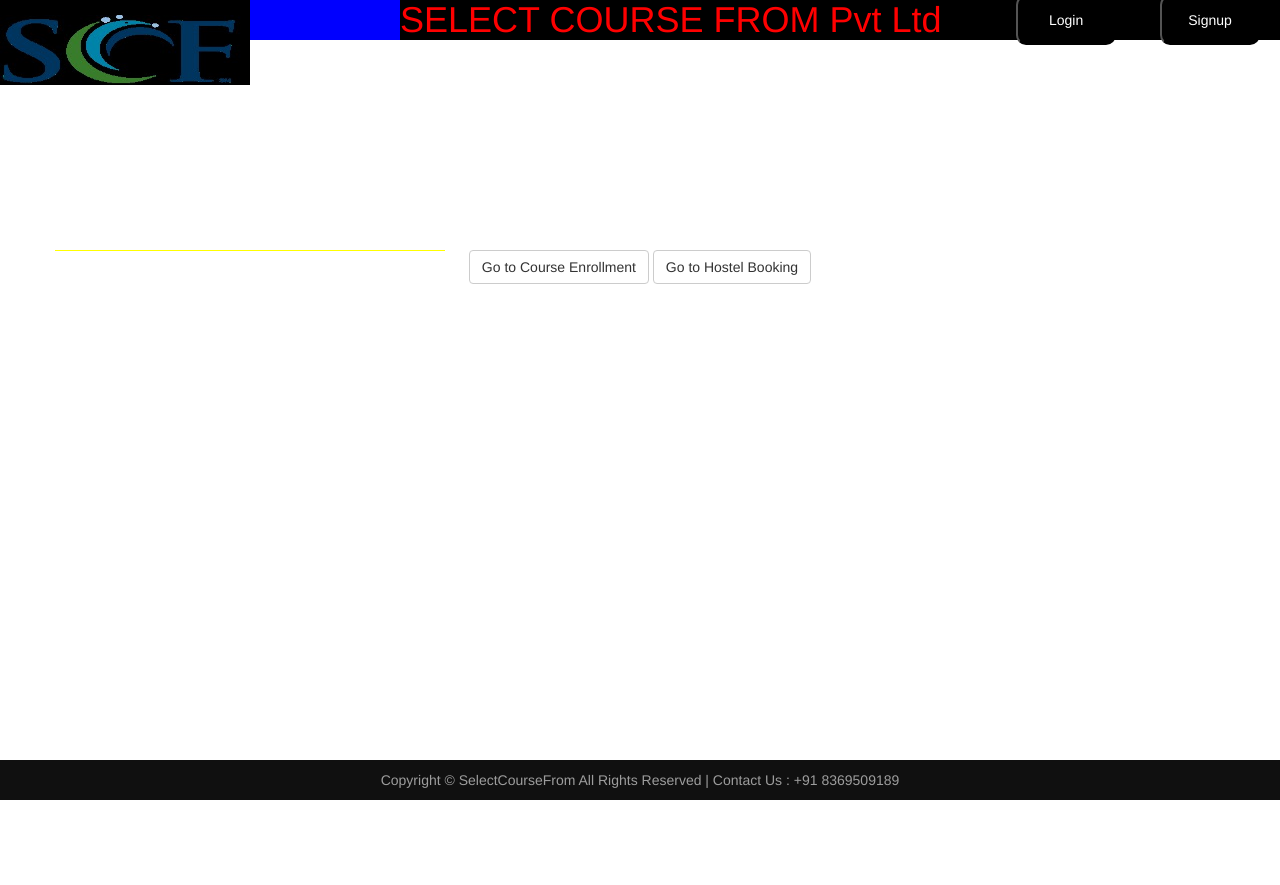
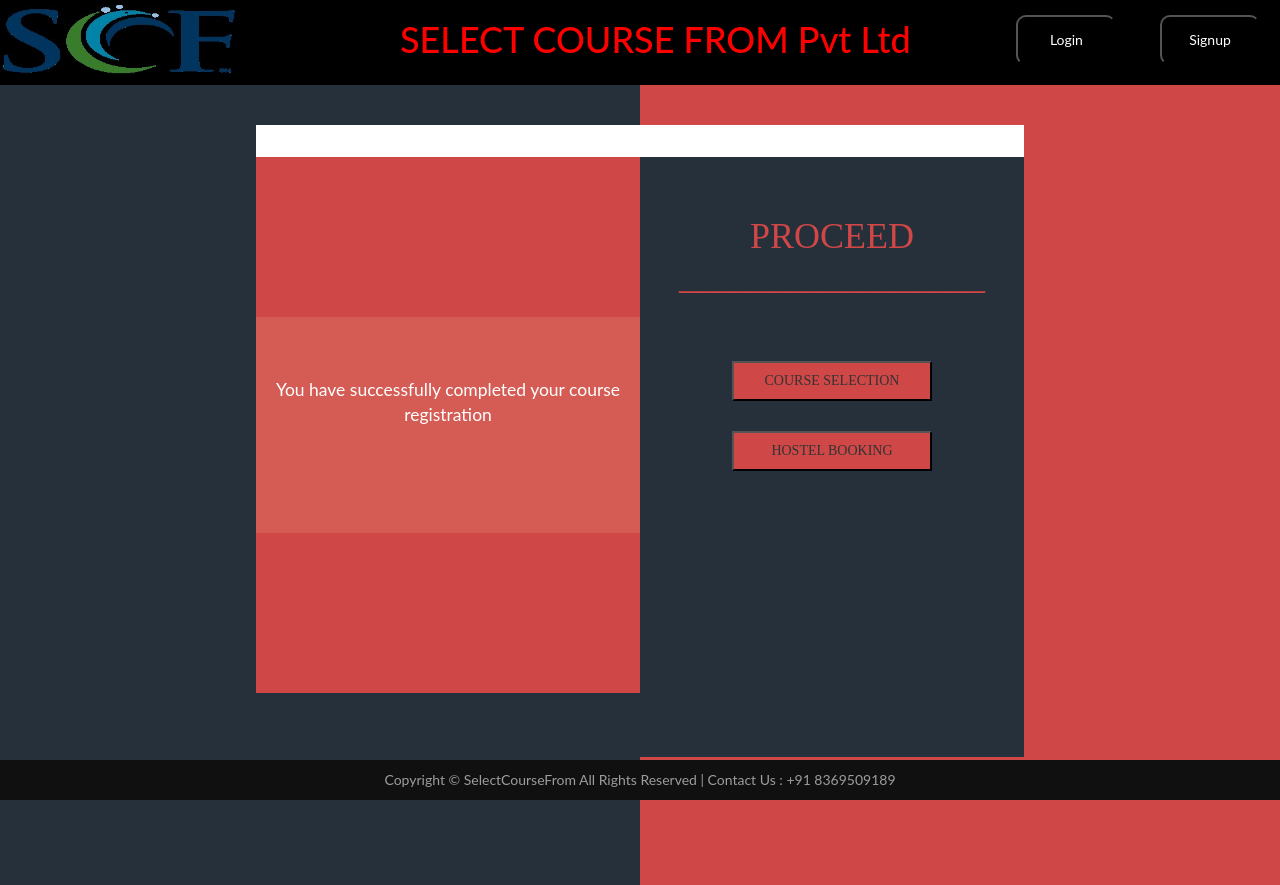
Before and after one commit to DishaParwani/SelectCourseFrom, a PHP site: page /AfterReg.php in a window 1280 px wide. Before the commit the page ends 800 px from the top, so only its background shows below. Run offline with PHP 8.4, Linux system fonts and the light colour scheme; some libraries are stand-ins or nearby versions.

Commit message:
after reg page added  Please enter the commit message for your changes. Lines starting

```diff
--- a/AfterReg.php
+++ b/AfterReg.php
@@ -10,30 +10,62 @@
         <meta name="viewport" content="width:device-width, initial-scale=1">
         <meta http-equiv="Content-Type" content="text/html; charset=UTF-8">
         <link href="css/bootstrap.min.css" rel="stylesheet"/>
-
-        <script src="https://ajax.googleapis.com/ajax/libs/jquery/2.1.3/jquery.min.js"></script>
-        <script src="https://ajax.googleapis.com/ajax/libs/jquery/1.12.4/jquery.min.js"></script>
-        <script src="https://maxcdn.bootstrapcdn.com/bootstrap/3.3.7/js/bootstrap.min.js"></script>
-        <link rel="stylesheet" href="css/style.css" type="text/css">
-        <script src="js/script.s"></script>
+        <link rel="stylesheet" href="style.css" type="text/css">
+        <link rel="stylesheet" href="style2.css" type="text/css">
         <title>Registration Successful!</title>
     </head>
     <body>
         <?php
         include 'includes/header.php'
         ?>
-        <div class="container">
-            <center>
-                <div class="row" style="margin-top: 200px">
+                <!--<div class="row" style="margin-top: 200px">
                 <div class="col-md-4" style="background-color: yellow;"></div>
                     <div class="col-md-4">
                         <a href="#"><button type="button" class="btn btn-default">Go to Course Enrollment</button></a>
                         <a href="#"><button type="button" class="btn btn-default">Go to Hostel Booking</button></a>
                     </div>
                     <div class="col-md-4"></div>
-                </div>
-            </center>
-        </div>
+                </div>-->
+<div class="left">
+<div class="header-left">
+</div>
+<div class="bar-left">
+</div>
+    <div class="developed"></div>
+<div class="MU">
+<p id="top" style="color: white;size: 100%; margin-top: 30px">You have successfully completed your course registration</p>
+</div>
+
+<div class="developed">
+<div class="content">
+
+
+</div>
+
+
+</div>
+
+</div>
+
+</div>
+
+
+<div class="right">
+<div class="header-right">
+</div>
+<div class="bar-right">
+
+</div>
+<div class="login">
+<br>
+<br>
+<h1 style="color:#CF4747">PROCEED <br> _________________</h1><br><br>
+  <form action="#" method="post">
+      <input type="submit" name="proceed" value="COURSE SELECTION" style="background-color: #CF4747; height: 40px; width: 200px; margin: 15px"/><br>
+      <input type="submit" name="proceed" value="HOSTEL BOOKING"style="background-color: #CF4747; height: 40px; width: 200px; margin: 15px"/><br>
+  </form>
+</div>
+</div>
         <?php
         include 'includes/footer.php'
         ?>
--- a/includes/header.php
+++ b/includes/header.php
@@ -1,13 +1,12 @@
 <div class="mainheader">
     <div class="headerelement1">
-<img src="images/logo.jpg">
+        <img class="header_img" src="images/logo.jpg">
     </div>
-
     <div class="headerelement2">
-<h1>SELECT COURSE FROM Pvt Ltd</h1>
+        <h1>SELECT COURSE FROM Pvt Ltd</h1>
     </div>
     <div class="headerelement3">
-            <a href="login.php"><button class="logsign">Login</button></a>
+        <a href="login.php"><button class="logsign">Login</button></a>
         <a href="#"><button class="logsign">Signup</button></a>
-         </div>
+    </div>
 </div>
--- a/nbproject/private/private.xml
+++ b/nbproject/private/private.xml
@@ -2,9 +2,6 @@
 <project-private xmlns="http://www.netbeans.org/ns/project-private/1">
     <editor-bookmarks xmlns="http://www.netbeans.org/ns/editor-bookmarks/2" lastBookmarkId="0"/>
     <open-files xmlns="http://www.netbeans.org/ns/projectui-open-files/2">
-        <group>
-            <file>file:/C:/wamp/www/SelectCourseFrom/login.php</file>
-            <file>file:/C:/wamp/www/SelectCourseFrom/index.php</file>
-        </group>
+        <group/>
     </open-files>
 </project-private>
--- a/css/style.css
+++ b/style.css
@@ -10,22 +10,27 @@
     color: red;
     background-color: black;
     margin-left: 400px;
-    margin-top: 15px;
+    padding-top: 10px;
+    height: 85px;
 }
 
 .headerelement3
 {
     float: right;
-    margin-top: -50px;
+    margin-top: -85px;
+    padding-top: 30px;
+    height: 85px;
 }
 
 .mainheader
 {
-    background-color: blue;
+    background-color: black;
     margin-top: -20px;
+    padding-top: 10px;
+    padding-bottom:  10px;
 }
 
-img
+.header_img
 {
     height: 70px;
     width: 250px;
@@ -33,7 +38,9 @@
 
 .logsign
 {
-    margin: 20px;
+    margin-top:  20px;
+    margin-left:   20px;
+    margin-right:   20px;
     height: 50px;
     width:  100px;
     margin-top: -5px;
--- /dev/null
+++ b/style2.css
@@ -0,0 +1,105 @@
+html, body {
+  font-family: Soho Gothic Pro;
+  margin: 0;
+  width: 100%;
+  height: 100%;
+}
+
+.des{
+    color: white;
+    background-color: #252F39;
+}
+
+li{
+    margin : 0;
+    padding: 0;
+}
+
+.table-hover tbody tr:hover td, .table-hover tbody tr:hover th {
+  background-color: #5d6065;
+}
+
+
+.left
+{
+  background-color:#25303A;
+  width:50%;
+  height:100%;
+  float:left;
+}
+.right
+{
+  background-color:#CF4747;
+  width:50%;
+  height:100%;
+  float:right;
+}
+.login
+{background-color: #25303A;
+ text-align: center;
+ width:60%;
+ height:75%;
+ float:left;
+ font-size: 100%;
+ font-family: Soho Gothic Pro;
+}
+.header-right
+{
+  width:100%;
+  height:5%;
+
+}
+.header-left
+{
+  width:100%;
+  height:5%;
+}
+.bar-left
+{
+  width:60%;
+  height:4%;
+  background-color:white;
+  float:right;
+}
+.bar-right
+{
+  width:60%;
+  height:4%;
+  background-color: white;
+  float:left;
+}
+.MU
+{
+  width:60%;
+  height: 27%;
+  padding-top: 30px;
+  float:right;
+  background-color: #D55C55;
+  font-size: 125%;
+}
+.developed
+{
+  width:60%;
+  height:20%;
+  float:right;
+  background-color: #CF4747;
+}
+.content
+{
+  width:60%;
+  height:65%;
+
+}
+#top
+{
+  float:right;
+  font-size: 100%;
+}
+p
+{
+  text-align:center;
+  font-size: 125%;
+}
+body {
+    font-family: "Lato", sans-serif;
+}
```
